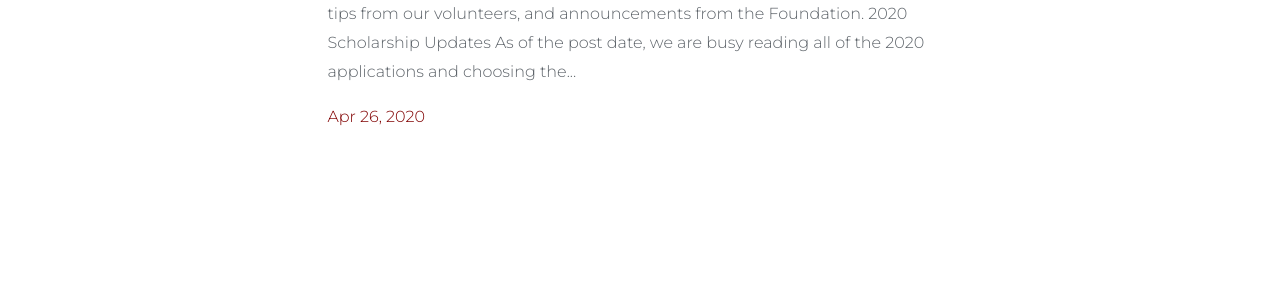
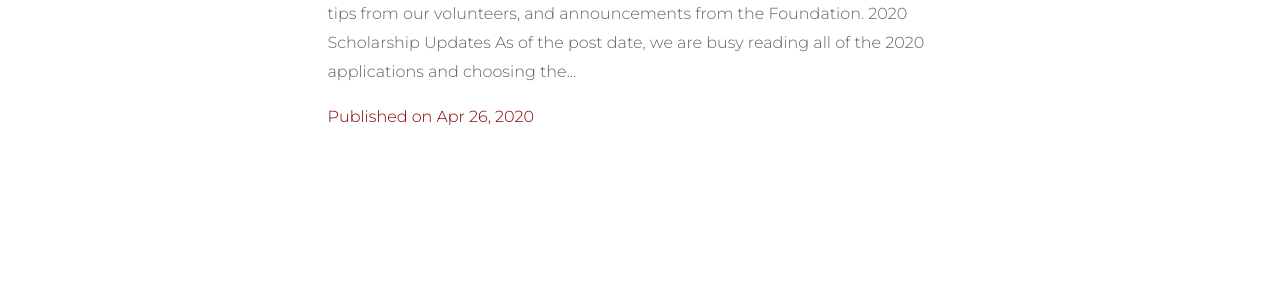
Before and after one commit to sebs-scholarship/Blog, a Jekyll site: the page built from index.html, in a window 1280 px wide. Shown: the part 537-837 px from the top of the page. Built offline with Jekyll 4.4.1, drawn with Linux system fonts in a browser that asks for light colours.

Commit message:
Changed wording prefixing date
CHANGED - Site now says "Published on" prefixing dates

```diff
--- a/_layouts/post.html
+++ b/_layouts/post.html
@@ -17,7 +17,7 @@ layout: default
                     </div>
                     <hr>
                     <p><i>Keep in touch! Subscribe to the <a href="https://sebsscholarship.org/email/subscribe.html">SSF Newsletter</a> today for quarterly updates!</i></p>
-                    <p><i>Date Posted: {{ page.date | date: "%b %d, %Y"}}</i></p>
+                    <p><i>Published on {{ page.date | date: "%b %d, %Y"}}</i></p>
                 </div>
             </div>
         </div>
--- a/index.html
+++ b/index.html
@@ -20,7 +20,7 @@ keywords: home, about
                             <div class="feed-item">
                                 <h3>{{ post.title }}</h3>
                                 <p class="mb-3">{{ post.content | strip_html | truncatewords:50 }}</p>
-                                <p class="date">{{ post.date | date: "%b %d, %Y" }}</p>
+                                <p class="date">Published on {{ post.date | date: "%b %d, %Y" }}</p>
                             </div>
                         </a>
                         {% endfor %}
```
